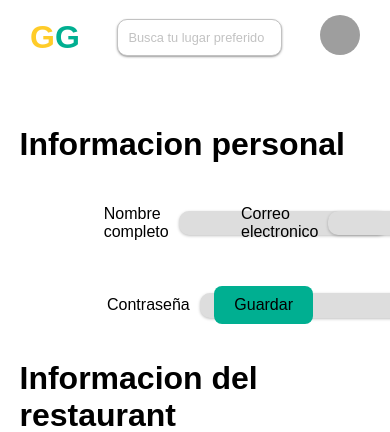
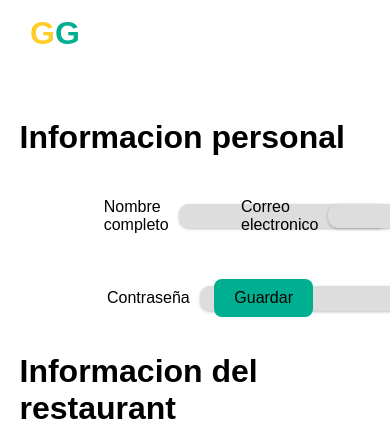
Before and after one commit to edmirgalvan01/GastroGlobal, a PHP site: page /admin/pagina_admin.php in a window 390 px wide; the page is wider, and only the part inside the window is pictured. Shown: the top 432 px of that part. Run offline with PHP 8.4, Linux system fonts and the light colour scheme; data that the repository does not hold is empty; grey boxes are pictures that could not be loaded.

Commit message:
se empezo con el responsive de la pagina de admin

```diff
--- a/admin/pagina_admin.php
+++ b/admin/pagina_admin.php
@@ -14,11 +14,6 @@
         <a href="../index.php" class="logo">
             <h1>G</h1>
             <h1>G</h1>
-        </a>
-        <input class="barra-busqueda" placeholder="Busca tu lugar preferido" />
-        <!-- TODO: Agregar icono de busqueda para dispositivos moviles -->
-        <a href="" class="img-perfil">
-            <img src="../img/img-perfil.jpg" alt="">
         </a>
     </header>
     <main>
```
